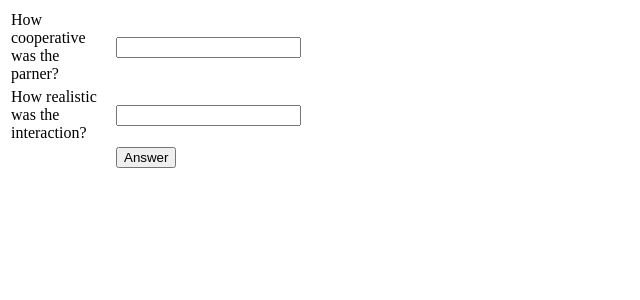
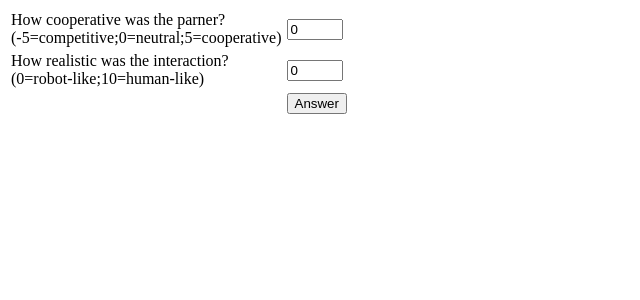
Before and after one commit to drever/web-vpi, a PHP site: page /answer.php in a window 1280 px wide. Shown: the top 300 px of the page, without its empty margins (0-640 px from the left). Run offline with PHP 8.4, Linux system fonts and the light colour scheme.

Commit message:
Added ranges for answers.

```diff
--- a/answer.php
+++ b/answer.php
@@ -36,12 +36,12 @@ else
 <form method="post" action="<?php $_PHP_SELF ?>">
 <table width="400" border="0" cellspacing="1" cellpadding="2">
 <tr>
-<td width="100">How cooperative was the parner?</td>
-<td><input name="cooperativeness" type="number" id="emp_name"></td>
+<td width="100">How cooperative was the parner? (-5=competitive;0=neutral;5=cooperative)</td>
+<td><input name="cooperativeness" type="number" value="0" min="-5" max="5" id="cooperativeness"></td>
 </tr>
 <tr>
-<td width="100">How realistic was the interaction?</td>
-<td><input name="humanness" type="number" id="emp_address"></td>
+<td width="100">How realistic was the interaction? (0=robot-like;10=human-like)</td>
+<td><input name="humanness" type="number" value="0" min="0" max="10" id="humanness" ></td>
 </tr>
 <tr>
 <td width="100"> </td>
```
